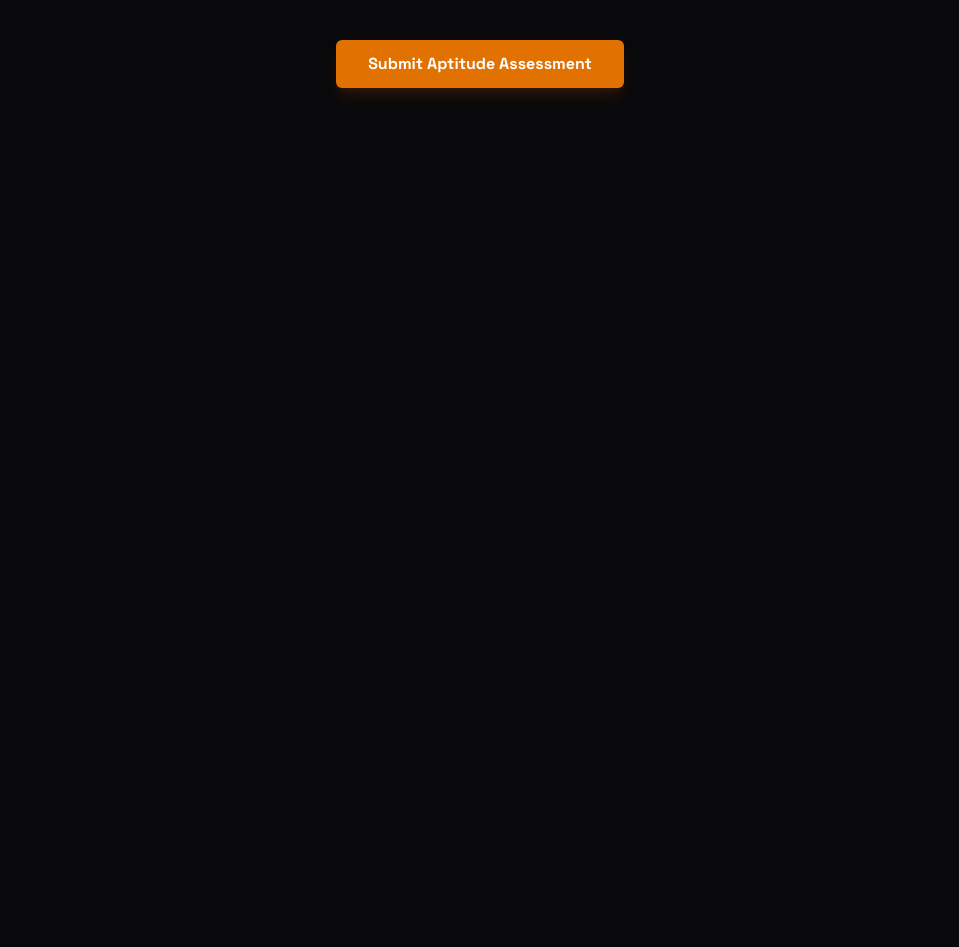
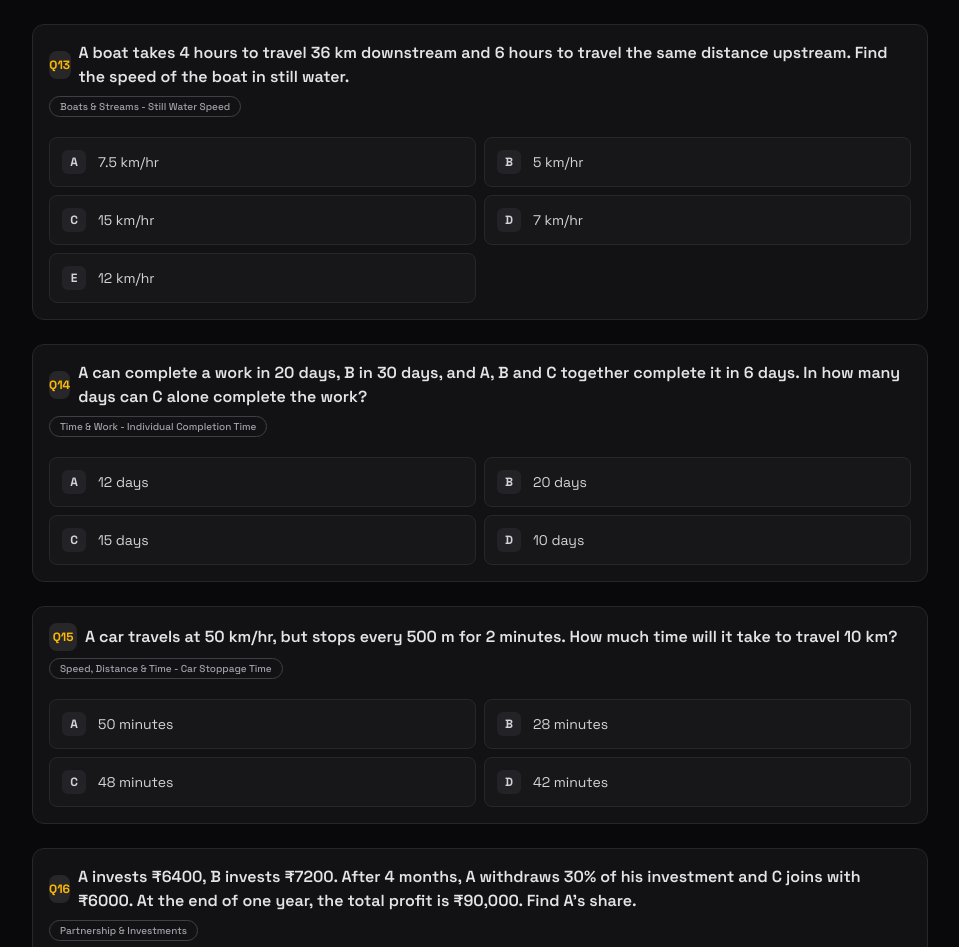
Before and after one commit to hostelconnect05-hue/practice, a Next.js app: page /aptitude in a window 1280 px wide. Shown: the part 3325-4272 px from the top of the page, without its empty margins (160-1119 px from the left). Before the commit the page ends 3445 px from the top, so only its background shows below. Built offline with nearby package versions, Linux system fonts and the light colour scheme.

Commit message:
Add Questions 1 to 5 from Document 14.pdf to Aptitude dataset bringing total to 17 Qs

```diff
--- a/src/components/home-page-client.tsx
+++ b/src/components/home-page-client.tsx
@@ -122,7 +122,7 @@ export function HomePageClient({
               <Calculator className="h-4 w-4 text-orange-400" />
               Aptitude
               <span className="ml-1 rounded-full bg-orange-500/20 px-2 py-0.5 text-xs font-bold text-orange-300">
-                12 Qs
+                17 Qs
               </span>
             </button>
 
--- a/src/data/aptitude-questions.ts
+++ b/src/data/aptitude-questions.ts
@@ -167,4 +167,72 @@ export const aptitudeQuestions: AptitudeQuestion[] = [
     correctAnswer: "A",
     explanation: "Volume of Cone = (1/3) × π × r² × h. Volume of Sphere = (4/3) × π × r³. Equating volumes: (1/3) × π × r² × h = (4/3) × π × r³ ⇒ h = 4r. Given r = 18 cm ⇒ h = 4 × 18 = 72 cm.",
   },
+  {
+    id: 13,
+    topic: "Boats & Streams - Still Water Speed",
+    question: "A boat takes 4 hours to travel 36 km downstream and 6 hours to travel the same distance upstream. Find the speed of the boat in still water.",
+    options: [
+      { key: "A", text: "7.5 km/hr" },
+      { key: "B", text: "5 km/hr" },
+      { key: "C", text: "15 km/hr" },
+      { key: "D", text: "7 km/hr" },
+      { key: "E", text: "12 km/hr" },
+    ],
+    correctAnswer: "A",
+    explanation: "Downstream speed = 36 / 4 = 9 km/hr. Upstream speed = 36 / 6 = 6 km/hr. Speed in still water = (9 + 6) / 2 = 7.5 km/hr.",
+  },
+  {
+    id: 14,
+    topic: "Time & Work - Individual Completion Time",
+    question: "A can complete a work in 20 days, B in 30 days, and A, B and C together complete it in 6 days. In how many days can C alone complete the work?",
+    options: [
+      { key: "A", text: "12 days" },
+      { key: "B", text: "20 days" },
+      { key: "C", text: "15 days" },
+      { key: "D", text: "10 days" },
+    ],
+    correctAnswer: "A",
+    explanation: "A's 1-day work = 1/20, B's 1-day work = 1/30. (A+B)'s 1-day work = 1/20 + 1/30 = 5/60 = 1/12. (A+B+C)'s 1-day work = 1/6. C's 1-day work = 1/6 - 1/12 = 1/12. Thus C alone finishes in 12 days (Note: Correct mathematical answer is 12 days).",
+  },
+  {
+    id: 15,
+    topic: "Speed, Distance & Time - Car Stoppage Time",
+    question: "A car travels at 50 km/hr, but stops every 500 m for 2 minutes. How much time will it take to travel 10 km?",
+    options: [
+      { key: "A", text: "50 minutes" },
+      { key: "B", text: "28 minutes" },
+      { key: "C", text: "48 minutes" },
+      { key: "D", text: "42 minutes" },
+    ],
+    correctAnswer: "D",
+    explanation: "Driving time = (10 / 50) × 60 = 12 minutes. Number of stops = 15 stops (excluding destination stop). Total stopping time = 15 × 2 = 30 minutes. Total journey time = 12 + 30 = 42 minutes.",
+  },
+  {
+    id: 16,
+    topic: "Partnership & Investments",
+    question: "A invests ₹6400, B invests ₹7200. After 4 months, A withdraws 30% of his investment and C joins with ₹6000. At the end of one year, the total profit is ₹90,000. Find A's share.",
+    options: [
+      { key: "A", text: "44494" },
+      { key: "B", text: "77865" },
+      { key: "C", text: "42486" },
+      { key: "D", text: "4860" },
+      { key: "E", text: "48486" },
+    ],
+    correctAnswer: "E",
+    explanation: "A's capital-time = (6400 × 4) + (4480 × 8) = 25600 + 35840 = 61440. B's capital-time = 7200 × 12 = 86400. C's capital-time = 6000 × 8 = 48000. Ratio = 61440 : 86400 : 48000. A's share = 61440 / (61440 + 86400 + 48000) × 90000 ≈ ₹48,486.",
+  },
+  {
+    id: 17,
+    topic: "Averages & Multiples",
+    question: "A set of four consecutive multiples of 4 has an average of 30. Another set contains five consecutive even numbers, where the smallest number equals the second multiple from the first set. Find the largest number.",
+    options: [
+      { key: "A", text: "36" },
+      { key: "B", text: "34" },
+      { key: "C", text: "38" },
+      { key: "D", text: "30" },
+      { key: "E", text: "32" },
+    ],
+    correctAnswer: "A",
+    explanation: "Four multiples of 4 with average 30 are 24, 28, 32, 36. The second multiple is 28. Five consecutive even numbers starting from 28: 28, 30, 32, 34, 36. The largest number is 36.",
+  },
 ];
```
